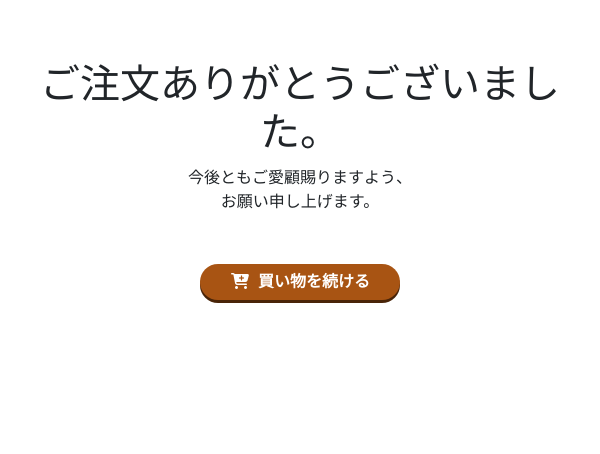
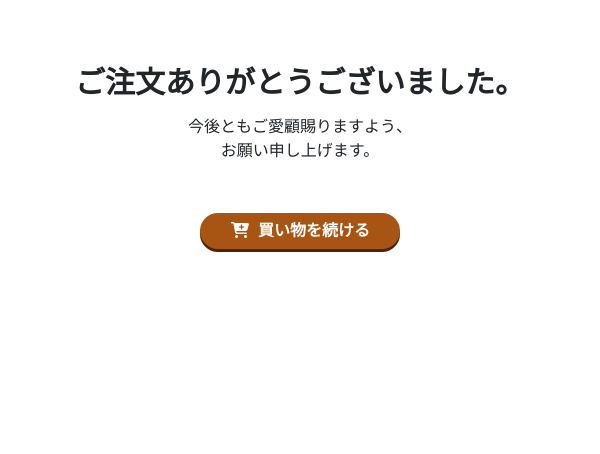
Before and after one commit to tomizawa0214/electronic-commerce, a Django app: page /thanks/ in a window 600 px wide. Shown: the part 138-592 px from the top of the page. Run offline with Django 3.2, Linux system fonts and the light colour scheme; the visitor is signed in with stand-in values (Sample User, id 1); data that the repository does not hold is empty; some libraries are stand-ins or nearby versions.

Commit message:
レスポンシブ追加

```diff
--- a/app/static/css/_payment.scss
+++ b/app/static/css/_payment.scss
@@ -49,6 +49,9 @@
         &--webkit-autofill {
           background: #fefde5 !important;
         }
+      }
+      label {
+        font-size: 12px;
       }
       label:first-of-type {
         margin: 0;
@@ -110,7 +113,7 @@
   }
 }
 
-// -----sm(Small)-----
+// -----xs(Extra Small)-----
 @media screen and (max-width: 576px) {
   .payment-title {
     span {
@@ -128,20 +131,35 @@
       }
       &--item {
         margin: 0 0 30px;
-        grid-template-columns: 40% 60%;
+      }
+    }
+  }
+}
+
+// -----sm(Small)-----
+@media screen and (min-width: 577px) and (max-width: 767px) {
+  .payment {
+    &__wrap {
+      &:first-child {
+        padding: 0 0 30px;
+      }
+      &:last-child {
+        padding: 0;
+      }
+      &--item {
+        margin: 0 0 30px;
       }
     }
   }
 }
 
 // -----md(Medium)-----
-// @media screen and (min-width: 768px) {
-// }
-
-// -----lg(Large)-----
-// @media screen and (min-width: 992px) {
-// }
-
-// -----xl(Extra Large)-----
-// @media screen and (min-width: 1200px) {
-// }
+@media screen and (min-width: 768px) and (max-width: 991px) {
+  .payment {
+    &__wrap {
+      &--item {
+        margin: 0 0 30px;
+      }
+    }
+  }
+}
--- a/app/static/css/_thanks.scss
+++ b/app/static/css/_thanks.scss
@@ -1,10 +1,12 @@
 .thanks {
   text-align: center;
   margin: 0 0 80px;
-  h1 {
+  p:first-of-type {
+    font-size: 30px;
+    font-weight: bold;
     margin: 0 0 10px;
   }
-  p {
+  p:last-of-type {
     margin: 0 0 30px;
   }
   a {
@@ -13,24 +15,3 @@
     box-shadow: 0 3px 0 #492408;
   }
 }
-
-// -----sm(Small)-----
-@media screen and (max-width: 576px) {
-  .thanks {
-    h1 {
-      font-size: 30px;
-    }
-  }
-}
-
-// -----md(Medium)-----
-// @media screen and (min-width: 768px) {
-// }
-
-// -----lg(Large)-----
-// @media screen and (min-width: 992px) {
-// }
-
-// -----xl(Extra Large)-----
-// @media screen and (min-width: 1200px) {
-// }
--- a/app/static/css/style.css
+++ b/app/static/css/style.css
@@ -427,7 +427,7 @@ main {
   }
 }
 
-@media screen and (min-width: 577px) and (max-width: 991px) {
+@media screen and (min-width: 577px) and (max-width: 767px) {
   .nav__wrap ul li a {
     letter-spacing: 2px;
   }
@@ -557,7 +557,7 @@ main {
   }
 }
 
-@media screen and (min-width: 577px) and (max-width: 991px) {
+@media screen and (min-width: 577px) and (max-width: 767px) {
   .product {
     -ms-grid-columns: 1fr 1fr 1fr;
         grid-template-columns: 1fr 1fr 1fr;
@@ -968,6 +968,10 @@ main {
   background: #fefde5 !important;
 }
 
+.payment__wrap--pay label {
+  font-size: 12px;
+}
+
 .payment__wrap--pay label:first-of-type {
   margin: 0;
   -ms-grid-row: 2;
@@ -1089,8 +1093,24 @@ main {
   }
   .payment__wrap--item {
     margin: 0 0 30px;
-    -ms-grid-columns: 40% 60%;
-        grid-template-columns: 40% 60%;
+  }
+}
+
+@media screen and (min-width: 577px) and (max-width: 767px) {
+  .payment__wrap:first-child {
+    padding: 0 0 30px;
+  }
+  .payment__wrap:last-child {
+    padding: 0;
+  }
+  .payment__wrap--item {
+    margin: 0 0 30px;
+  }
+}
+
+@media screen and (min-width: 768px) and (max-width: 991px) {
+  .payment__wrap--item {
+    margin: 0 0 30px;
   }
 }
 
@@ -1099,11 +1119,13 @@ main {
   margin: 0 0 80px;
 }
 
-.thanks h1 {
+.thanks p:first-of-type {
+  font-size: 30px;
+  font-weight: bold;
   margin: 0 0 10px;
 }
 
-.thanks p {
+.thanks p:last-of-type {
   margin: 0 0 30px;
 }
 
@@ -1137,12 +1159,6 @@ main {
 
 .thanks a i {
   margin: 0 8px 0 0;
-}
-
-@media screen and (max-width: 576px) {
-  .thanks h1 {
-    font-size: 30px;
-  }
 }
 
 .footer {
@@ -1221,7 +1237,7 @@ main {
   }
 }
 
-@media screen and (min-width: 577px) and (max-width: 991px) {
+@media screen and (min-width: 577px) and (max-width: 767px) {
   .footer__link {
     margin: 30px 0;
     display: -ms-grid;
--- a/app/templates/app/thanks.html
+++ b/app/templates/app/thanks.html
@@ -2,7 +2,7 @@
 
 {% block content %}
 <div class="thanks">
-  <h1>ご注文ありがとうございました。</h1>
+  <p>ご注文ありがとうございました。</p>
   <p>今後ともご愛顧賜りますよう、<br class="d-md-none">お願い申し上げます。</p>
   <a class="btn rounded-pill" href="/" ontouchstart="">
     <i class="fas fa-cart-plus fa-fw" aria-hidden="true"></i>買い物を続ける
```
Also changed, not shown: app/static/css/_footer.scss (+3 -11 lines), app/static/css/_header.scss (+1 -15 lines), app/static/css/_nav.scss (+3 -7 lines), app/static/css/_order.scss (+0 -8 lines), app/static/css/_product.scss (+3 -7 lines), app/static/css/_product_detail.scss (+0 -12 lines), app/static/css/_profile.scss (+1 -13 lines), app/static/css/_top.scss (+1 -13 lines), app/templates/app/payment.html (+4 -5 lines).
